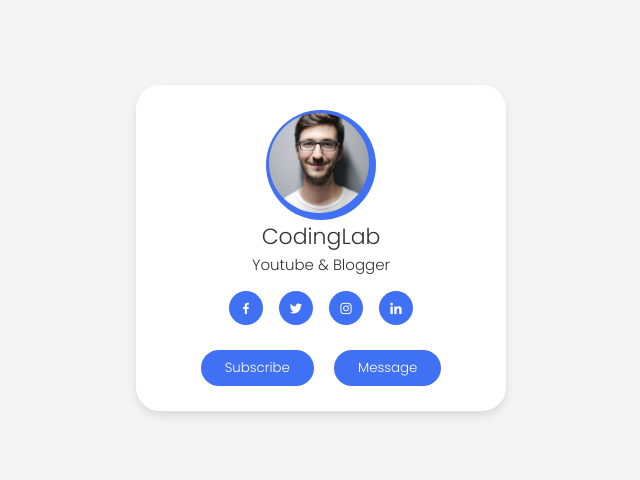
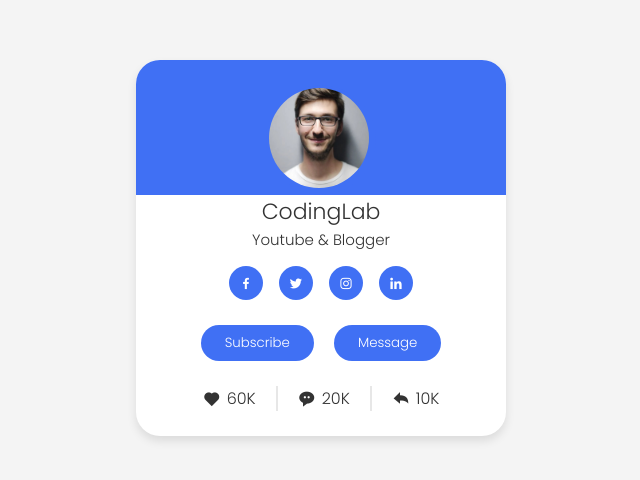
Before and after one commit to Shajedul-Shazid/1.-responsive-profile-card, a plain HTML site: page index.html in a window 1280 px wide. Shown: the part 152-632 px from the top of the page, without its empty margins (319-959 px from the left). Drawn offline with nearby package versions, Linux system fonts and the light colour scheme; a web font is replaced by a local one.

Commit message:
anyalytics section done with before content card & project done

```diff
--- a/index.html
+++ b/index.html
@@ -28,6 +28,20 @@
             <button class="button">Subscribe</button>
             <button class="button">Message</button>
         </div>
+        <div class="analytics">
+            <div class="data">
+                <i class='bx bxs-heart'></i>
+                <span>60K</span>
+            </div>
+            <div class="data">
+                <i class='bx bxs-message-rounded-dots'></i>
+                <span>20K</span>
+            </div>
+            <div class="data">
+                <i class='bx bxs-share'></i>
+                <span>10K</span>
+            </div>
+        </div>
     </div>
 
 </body>
--- a/style.css
+++ b/style.css
@@ -38,6 +38,17 @@ body{
     border-radius: 24px;
     padding: 25px;
     box-shadow: 0 5px 10px rgba(0, 0, 0, 0.1);
+    position: relative;
+}
+.profile-card::before{
+    content: "";
+    position: absolute;
+    top: 0;
+    left: 0;
+    border-radius: 24px 24px 0 0;
+    height: 36%;
+    width: 100%;
+    background-color: #4070f4;
 }
 .profile-card .text-data{
     display: flex;
@@ -90,3 +101,22 @@ body{
 .buttons button:hover{
     background-color: #0e4bf1;
 }
+.profile-card .analytics{
+    display: flex;
+    align-items: center;
+    margin-top: 25px;
+}
+.analytics .data{
+    display: flex;
+    align-items: center;
+    color: #333;
+    padding: 0 20px;
+    border-right: 2px solid #e7e7e7;
+}
+.data:last-child{
+    border-right: none;
+}
+.data i{
+    font-size: 18px;
+    margin-right: 6px;
+}
```
